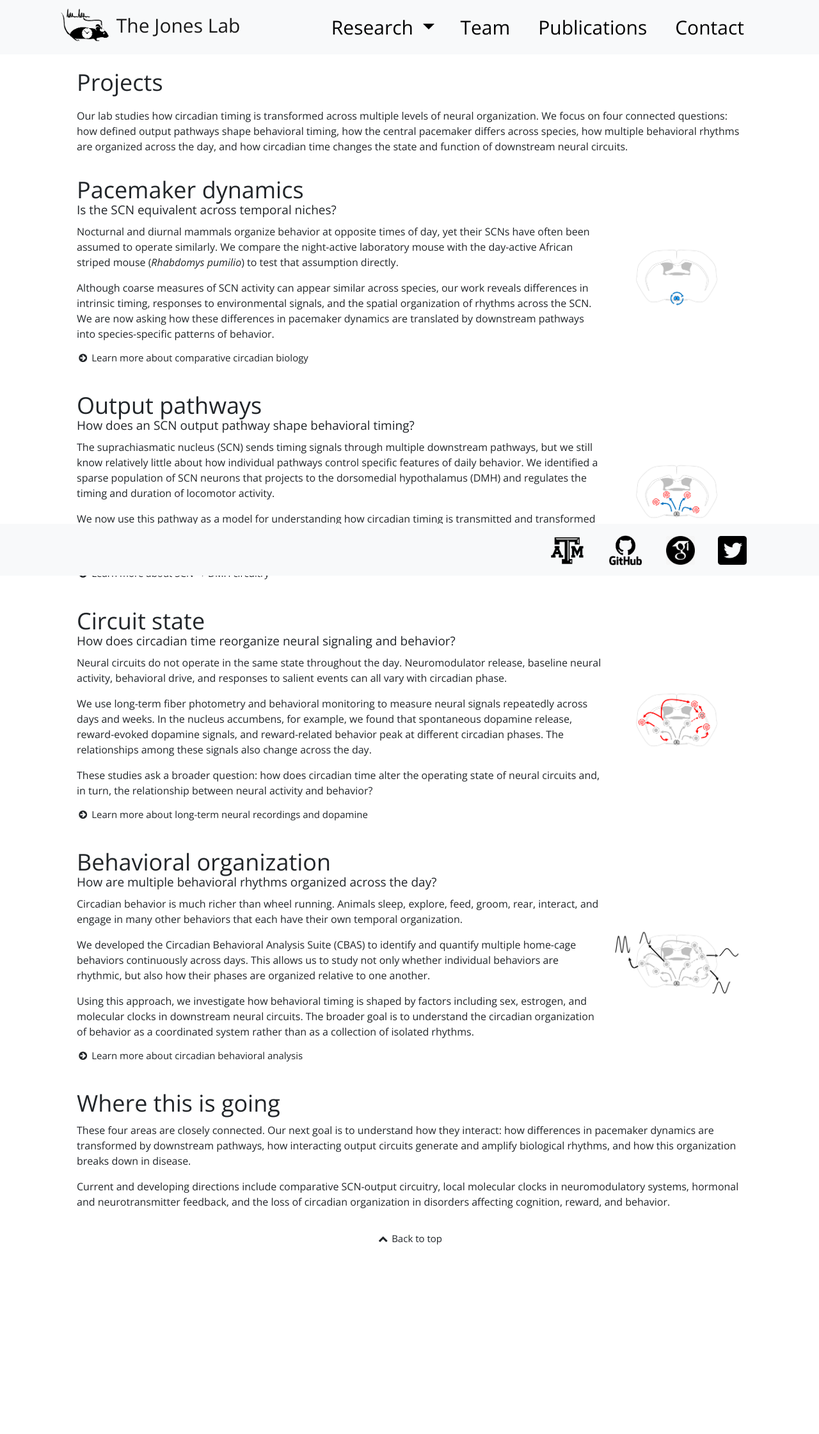
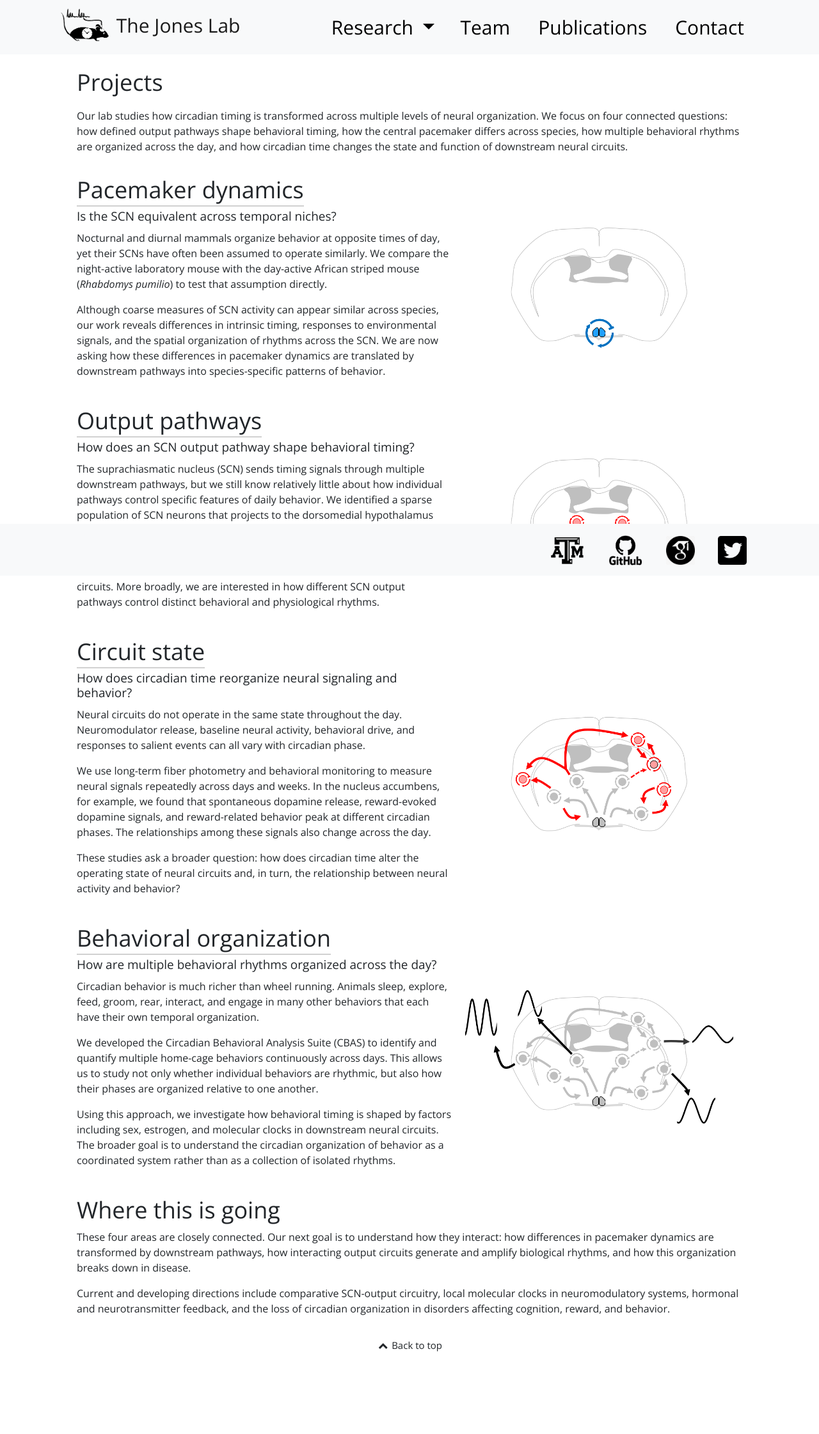
Before and after one commit to jones-lab-tamu/jones-lab-tamu.github.io, a Jekyll site: the page built from projects/index.html, in a window 1280 px wide. Shown: the whole page at 64% size. Built offline with Jekyll 4.4.1, drawn with Linux system fonts in a browser that asks for light colours; before the commit the page ends 2075 px from its top, so only the background shows below that.

Commit message:
layout of project page

```diff
--- a/projects/_posts/2024-09-01-behavioral-organization.md
+++ b/projects/_posts/2024-09-01-behavioral-organization.md
@@ -2,7 +2,6 @@
 layout: research
 title: "Behavioral organization"
 question: "How are multiple behavioral rhythms organized across the day?"
-learn_more: "Learn more about circadian behavioral analysis"
 lab: [Jordan, Sam, Farina, Jeff]
 image: /images/misc/behavioral_organization.png
 tag: behavioral-organization
--- a/projects/_posts/2024-09-02-circuit-state.md
+++ b/projects/_posts/2024-09-02-circuit-state.md
@@ -2,7 +2,6 @@
 layout: research
 title: "Circuit state"
 question: "How does circadian time reorganize neural signaling and behavior?"
-learn_more: "Learn more about long-term neural recordings and dopamine"
 lab: [Jordan, Sam, Farina, Jeff]
 image: /images/misc/circuit_state.png
 tag: circuit-state
--- a/projects/_posts/2024-09-03-output-pathways.md
+++ b/projects/_posts/2024-09-03-output-pathways.md
@@ -2,7 +2,6 @@
 layout: research
 title: "Output pathways"
 question: "How does an SCN output pathway shape behavioral timing?"
-learn_more: "Learn more about SCN → DMH circuitry"
 lab: [Nicole, Farina, Danny, Jeff]
 image: /images/misc/output_pathways.png
 tag: output-pathways
--- a/projects/_posts/2024-09-04-pacemaker-dynamics.md
+++ b/projects/_posts/2024-09-04-pacemaker-dynamics.md
@@ -2,7 +2,6 @@
 layout: research
 title: "Pacemaker dynamics"
 question: "Is the SCN equivalent across temporal niches?"
-learn_more: "Learn more about comparative circadian biology"
 lab: [Vanessa, Danny, Jeff]
 image: /images/misc/pacemaker_dynamics.png
 tag: pacemaker-dynamics
--- a/projects/index.html
+++ b/projects/index.html
@@ -43,29 +43,26 @@ category: projects
 <div class="blog-post">
     <div class="row">
         <div class="col-lg-12">
-            <div class="media d-flex align-items-center">
+            <div class="media d-flex align-items-center project-media">
                 <div class="media-body">
-                    <div class="title media-heading">
+                    <!-- The heading is the link into the project page. Styled with a
+                         visible underline in custom.scss so it reads as clickable. -->
+                    <div class="title media-heading project-title">
                         <a href="{{ post.url }}" class="off">{{ post.title }}</a>
                     </div>
                     {% if post.question %}
+                    <div class="spacer"></div>
                     <div class="smallhead">{{ post.question }}</div>
+                    {% endif %}
                     <div class="spacer"></div>
-                    {% endif %}
                     <div class="post">
                         {{ post.content }}
                     </div>
-                    {% if post.learn_more %}
-                    <p class="note">
-                        <i class="fa fa-arrow-circle-right fa-fw"></i>
-                        <a class="off" href="{{ post.url }}">{{ post.learn_more }}</a>
-                    </p>
-                    {% endif %}
                 </div>
 
                 {% if post.image %}
-                <a href="{{ post.url }}">
-                    <img width=200 class="ml-3" src="{{ post.image }}" alt="{{ post.title }}">
+                <a href="{{ post.url }}" class="ml-3 project-figure">
+                    <img src="{{ post.image }}" alt="{{ post.title }}">
                 </a>
                 {% endif %}
             </div>
--- a/scss/custom.scss
+++ b/scss/custom.scss
@@ -432,3 +432,56 @@ blockquote {
 .navbar-light .navbar-nav .nav-link:focus, .navbar-light .navbar-nav .nav-link:focus {
 	color: #555;
 }
+
+/* ---- Projects: theme figures and clickable headings ------------------------
+   Used by projects/index.html and _layouts/research.html. To resize the
+   figures, change the flex-basis / max-width percentages below. */
+
+.project-media {
+	flex-wrap: wrap;
+}
+
+.project-media .media-body {
+	min-width: 300px;
+}
+
+/* Figure on the projects index */
+.project-figure {
+	flex: 0 0 42%;
+	max-width: 42%;
+}
+
+/* Larger figure on an individual project page */
+.project-figure-large {
+	flex: 0 0 55%;
+	max-width: 55%;
+}
+
+.project-figure img,
+.project-figure-large img {
+	width: 100%;
+	height: auto;
+}
+
+/* Stack the figure under the text on narrow screens */
+@media (max-width: 767px) {
+	.project-figure,
+	.project-figure-large {
+		flex: 0 0 100%;
+		max-width: 100%;
+		margin-left: 0 !important;
+		margin-top: 20px;
+	}
+}
+
+/* The theme heading is the link into the project, so give it a visible
+   affordance. Keeps the dark heading colour rather than the pale default
+   link colour, which is unreadable at this size. */
+.project-title a.off {
+	border-bottom: 2px solid rgba(0, 0, 0, 0.18);
+}
+
+.project-title a.off:hover {
+	border-bottom-color: rgba(0, 0, 0, 0.55);
+	text-decoration: none;
+}
```
Also changed, not shown: _layouts/research.html (+5 -4 lines), README.md.
